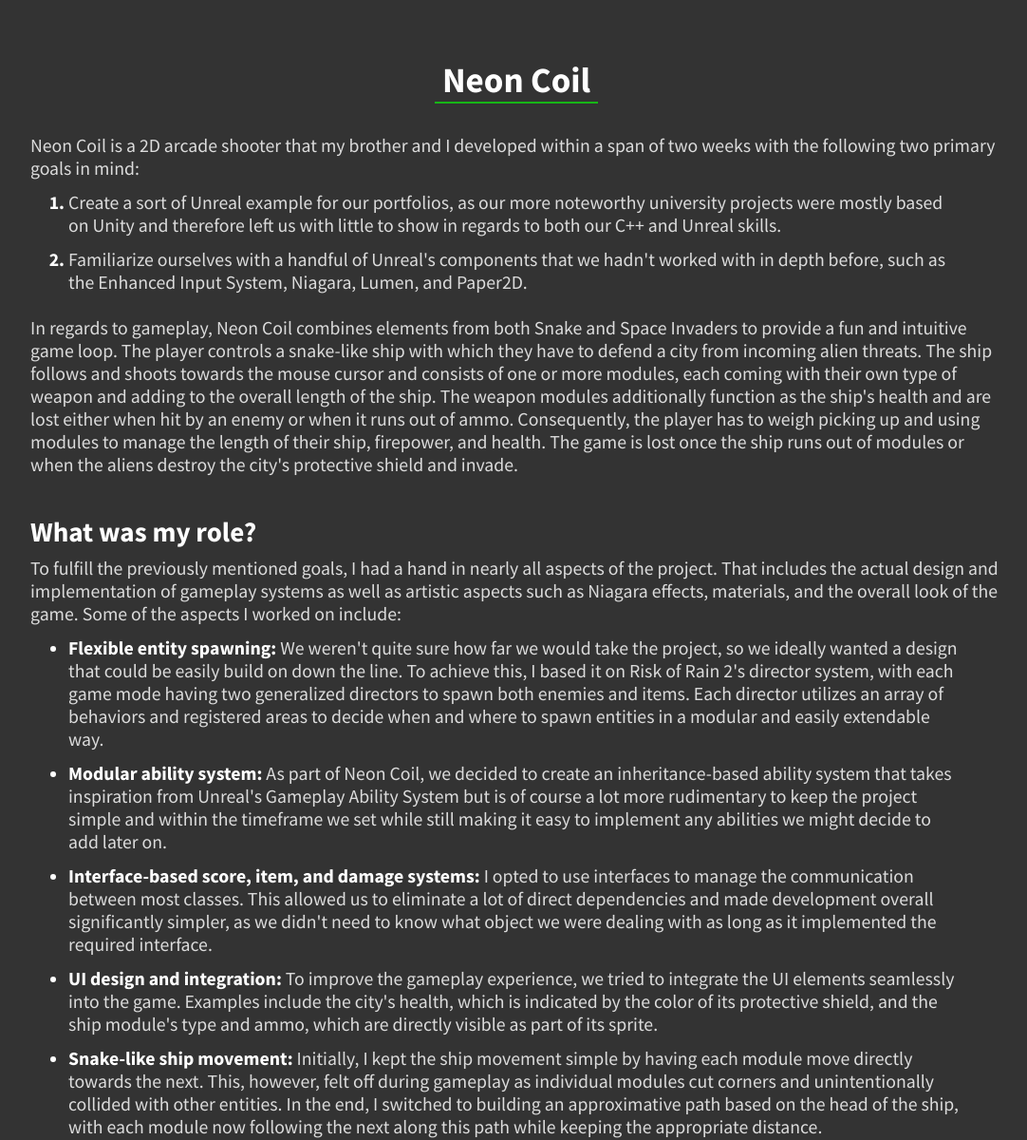
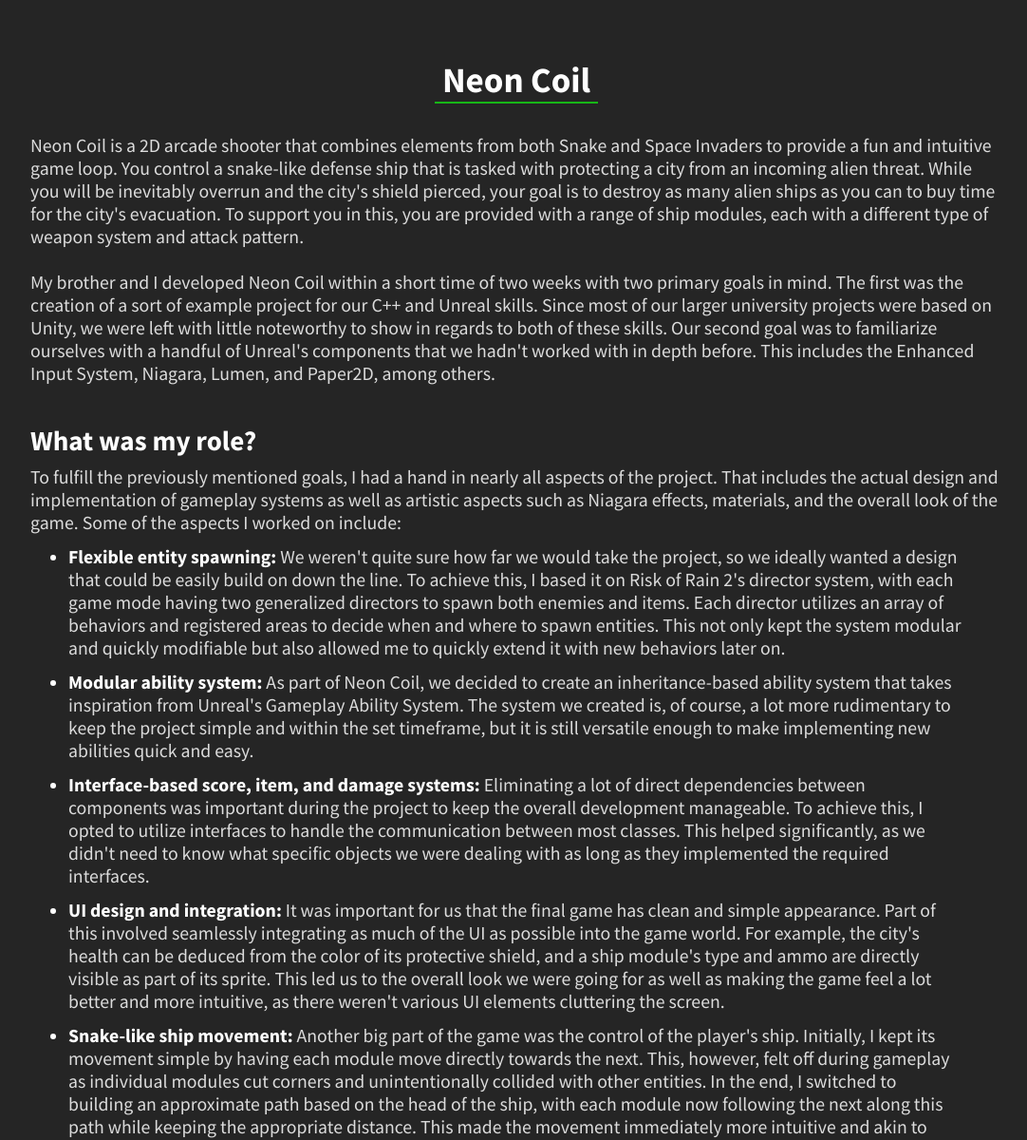
Before and after one commit to DennisVidal/dennisvidal.github.io, a Jekyll site: the page built from projects/neon-coil.md, in a window 1280 px wide, cut to the strip 710-1910 px from the top of the page. Shown: the whole strip at 95% size, without its empty margins (96-1178 px from the left). Built offline with Jekyll 4.4.1, drawn with Linux system fonts in a browser that asks for light colours; some of the changed text lies outside the part shown.

Commit message:
Updated all project description except mods

```diff
--- a/css/main.css
+++ b/css/main.css
@@ -5,12 +5,12 @@
 :root {
 	--color-header: #333;
     --color-button: #444;
-	--color-background: #333;
+	--color-background: #252525;
 	--color-text: #dcdcdc;
 	--color-text-highlight: #fff;
 	--color-highlight: #17b617/*#26ad56*//*#32cd32*/;
 	--color-transparent: #0004;
-	--color-background-element: #222;
+	--color-background-element: #181818;
 	--color-outline: #000f;
 }
 
--- a/projects/neon-coil.md
+++ b/projects/neon-coil.md
@@ -8,32 +8,27 @@
 
 sections:
     -   contents:
-            -   text: "Neon Coil is a 2D arcade shooter that my brother and I developed within a span of two weeks with the following two primary goals in mind:"
-                bullets:
-                -   text: "Create a sort of Unreal example for our portfolios, as our more noteworthy university projects were mostly based on Unity and therefore left us with little to show in regards to both our C++ and Unreal skills."
-                    style: "decimal"
-                -   text: "Familiarize ourselves with a handful of Unreal's components that we hadn't worked with in depth before, such as the Enhanced Input System, Niagara, Lumen, and Paper2D."
-                    style: "decimal"
+            -   text: "Neon Coil is a 2D arcade shooter that combines elements from both Snake and Space Invaders to provide a fun and intuitive game loop. You control a snake-like defense ship that is tasked with protecting a city from an incoming alien threat. While you will be inevitably overrun and the city's shield pierced, your goal is to destroy as many alien ships as you can to buy time for the city's evacuation. To support you in this, you are provided with a range of ship modules, each with a different type of weapon system and attack pattern."
 
-            -   text: "In regards to gameplay, Neon Coil combines elements from both Snake and Space Invaders to provide a fun and intuitive game loop. The player controls a snake-like ship with which they have to defend a city from incoming alien threats. The ship follows and shoots towards the mouse cursor and consists of one or more modules, each coming with their own type of weapon and adding to the overall length of the ship. The weapon modules additionally function as the ship's health and are lost either when hit by an enemy or when it runs out of ammo. Consequently, the player has to weigh picking up and using modules to manage the length of their ship, firepower, and health. The game is lost once the ship runs out of modules or when the aliens destroy the city's protective shield and invade."
+            -   text: "My brother and I developed Neon Coil within a short time of two weeks with two primary goals in mind. The first was the creation of a sort of example project for our C++ and Unreal skills. Since most of our larger university projects were based on Unity, we were left with little noteworthy to show in regards to both of these skills. Our second goal was to familiarize ourselves with a handful of Unreal's components that we hadn't worked with in depth before. This includes the Enhanced Input System, Niagara, Lumen, and Paper2D, among others."
 
     -   heading: "What was my role?"
         contents:
             -   text: "To fulfill the previously mentioned goals, I had a hand in nearly all aspects of the project. That includes the actual design and implementation of gameplay systems as well as artistic aspects such as Niagara effects, materials, and the overall look of the game. Some of the aspects I worked on include:"
                 bullets:
-                    -   text: "<b>Flexible entity spawning:</b> We weren't quite sure how far we would take the project, so we ideally wanted a design that could be easily build on down the line. To achieve this, I based it on Risk of Rain 2's director system, with each game mode having two generalized directors to spawn both enemies and items. Each director utilizes an array of behaviors and registered areas to decide when and where to spawn entities in a modular and easily extendable way."
+                    -   text: "<b>Flexible entity spawning:</b> We weren't quite sure how far we would take the project, so we ideally wanted a design that could be easily build on down the line. To achieve this, I based it on Risk of Rain 2's director system, with each game mode having two generalized directors to spawn both enemies and items. Each director utilizes an array of behaviors and registered areas to decide when and where to spawn entities. This not only kept the system modular and quickly modifiable but also allowed me to quickly extend it with new behaviors later on."
                         style: "disc"
 
-                    -   text: "<b>Modular ability system:</b> As part of Neon Coil, we decided to create an inheritance-based ability system that takes inspiration from Unreal's Gameplay Ability System but is of course a lot more rudimentary to keep the project simple and within the timeframe we set while still making it easy to implement any abilities we might decide to add later on."
+                    -   text: "<b>Modular ability system:</b> As part of Neon Coil, we decided to create an inheritance-based ability system that takes inspiration from Unreal's Gameplay Ability System. The system we created is, of course, a lot more rudimentary to keep the project simple and within the set timeframe, but it is still versatile enough to make implementing new abilities quick and easy."
                         style: "disc"
 
-                    -   text: "<b>Interface-based score, item, and damage systems:</b> I opted to use interfaces to manage the communication between most classes. This allowed us to eliminate a lot of direct dependencies and made development overall significantly simpler, as we didn't need to know what object we were dealing with as long as it implemented the required interface."
+                    -   text: "<b>Interface-based score, item, and damage systems:</b> Eliminating a lot of direct dependencies between components was important during the project to keep the overall development manageable. To achieve this, I opted to utilize interfaces to handle the communication between most classes. This helped significantly, as we didn't need to know what specific objects we were dealing with as long as they implemented the required interfaces."
                         style: "disc"
 
-                    -   text: "<b>UI design and integration:</b> To improve the gameplay experience, we tried to integrate the UI elements seamlessly into the game. Examples include the city's health, which is indicated by the color of its protective shield, and the ship module's type and ammo, which are directly visible as part of its sprite."
+                    -   text: "<b>UI design and integration:</b> It was important for us that the final game has clean and simple appearance. Part of this involved seamlessly integrating as much of the UI as possible into the game world. For example, the city's health can be deduced from the color of its protective shield, and a ship module's type and ammo are directly visible as part of its sprite. This led us to the overall look we were going for as well as making the game feel a lot better and more intuitive, as there weren't various UI elements cluttering the screen."
                         style: "disc"
 
-                    -   text: "<b>Snake-like ship movement:</b> Initially, I kept the ship movement simple by having each module move directly towards the next. This, however, felt off during gameplay as individual modules cut corners and unintentionally collided with other entities. In the end, I switched to building an approximative path based on the head of the ship, with each module now following the next along this path while keeping the appropriate distance."
+                    -   text: "<b>Snake-like ship movement:</b> Another big part of the game was the control of the player's ship. Initially, I kept its movement simple by having each module move directly towards the next. This, however, felt off during gameplay as individual modules cut corners and unintentionally collided with other entities. In the end, I switched to building an approximate path based on the head of the ship, with each module now following the next along this path while keeping the appropriate distance. This made the movement immediately more intuitive and akin to what most people are used to from a game like Snake, without being restricted to a simple grid."
                         style: "disc"
 
 
```
Also changed, not shown: _posts/2023-10-08-welcome-to-jekyll.markdown (deleted, +0 -29 lines), projects/compulsive-hoarding.md (+7 -7 lines), projects/cthulhu-attacks.md (+13 -2 lines), projects/nonverbal-communication.md (+17 -2 lines), projects/research-ravine.md (+13 -11 lines).
